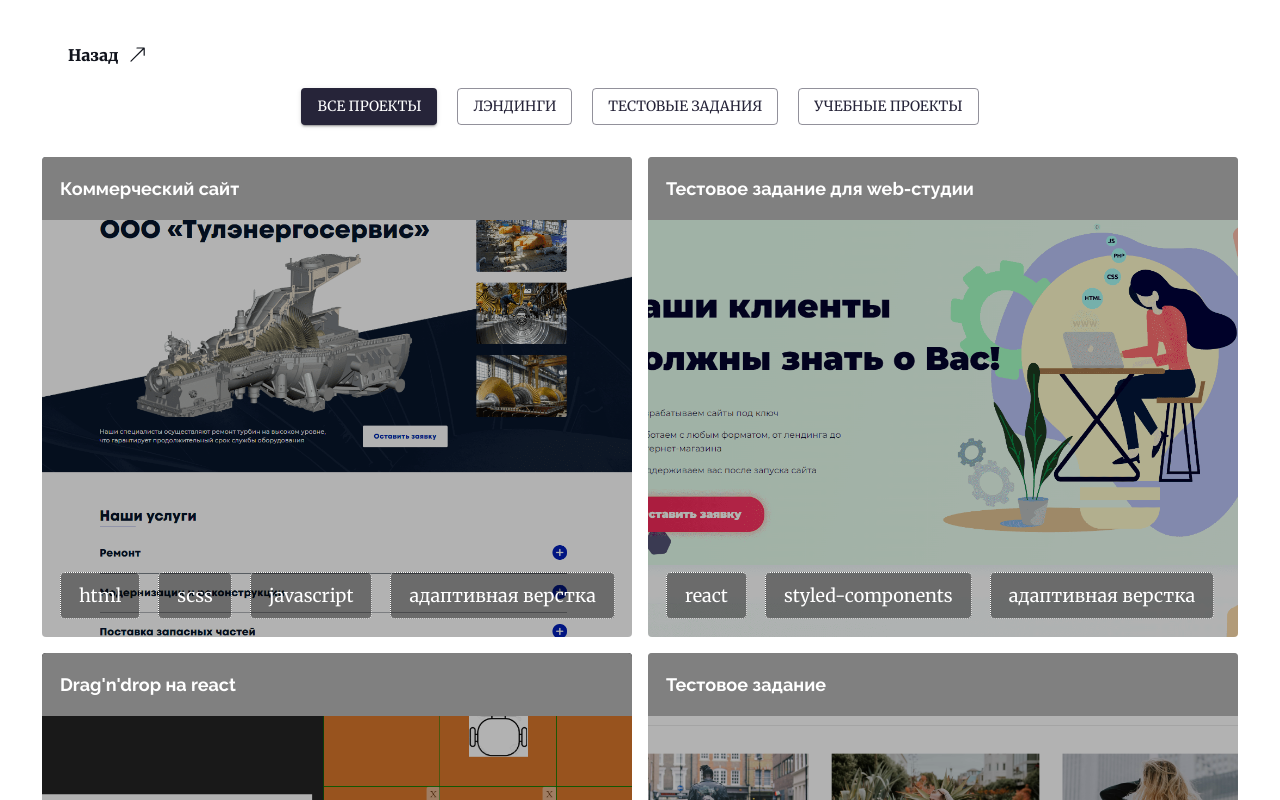
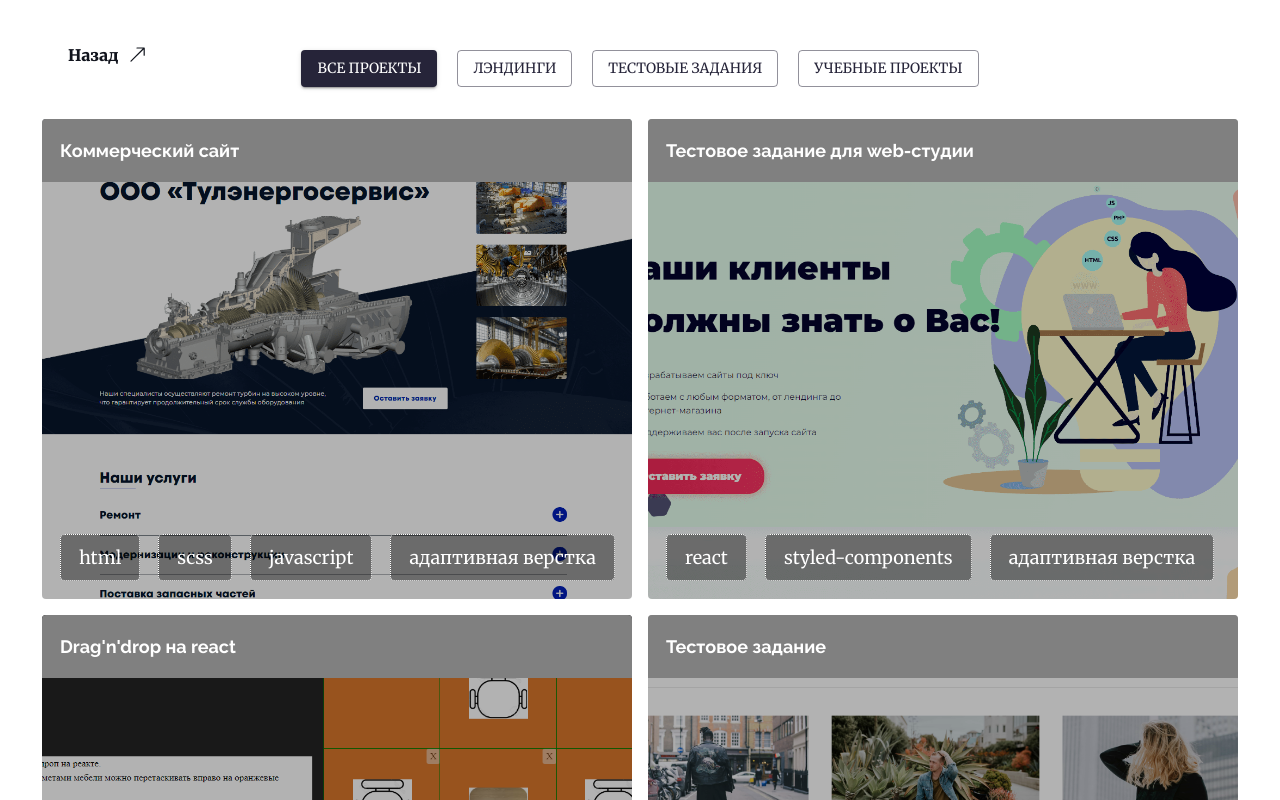
Before and after one commit to DenKuznets/portfolio, a React (Vite) app: page /allworks in a window 1280 px wide. Shown: the top 800 px of the page. Built offline with nearby package versions, Linux system fonts and the light colour scheme.

Commit message:
new todo, better back btn poisiotn in all works

```diff
--- a/src/components/WorksAll.jsx
+++ b/src/components/WorksAll.jsx
@@ -64,6 +64,8 @@ const WorksAll = () => {
                         display: "flex",
                         gap: "20px",
                         justifyContent: "center",
+                        flexWrap: "wrap",
+                        mt: { xs: "0", sm: "5rem", lg: "2rem" },
                         // backgroundColor: "red",
                     }}
                 >
--- a/src/components/styled/WorksAll.styled.js
+++ b/src/components/styled/WorksAll.styled.js
@@ -16,18 +16,20 @@ const WorksAllStyled = styled.section`
         justify-content: center;
         gap: 40px;
         flex-wrap: wrap;
-        @media only screen and (max-width: 869px) {
-        }
     }
 
     .btn-back {
         width: fit-content;
-        position: sticky;
+        position: fixed;
         top: 20px;
         margin-left: 10px;
         z-index: 2;
-
         background-color: ${({ theme }) => theme.allWorks.btnBack};
+        @media only screen and (max-width: 600px) {
+            top: unset;
+            bottom: 20px;
+            right: 1rem;
+        }
     }
 `;
 
```
Also changed, not shown: 1 other file (tests, documents, lock files or other folders).
